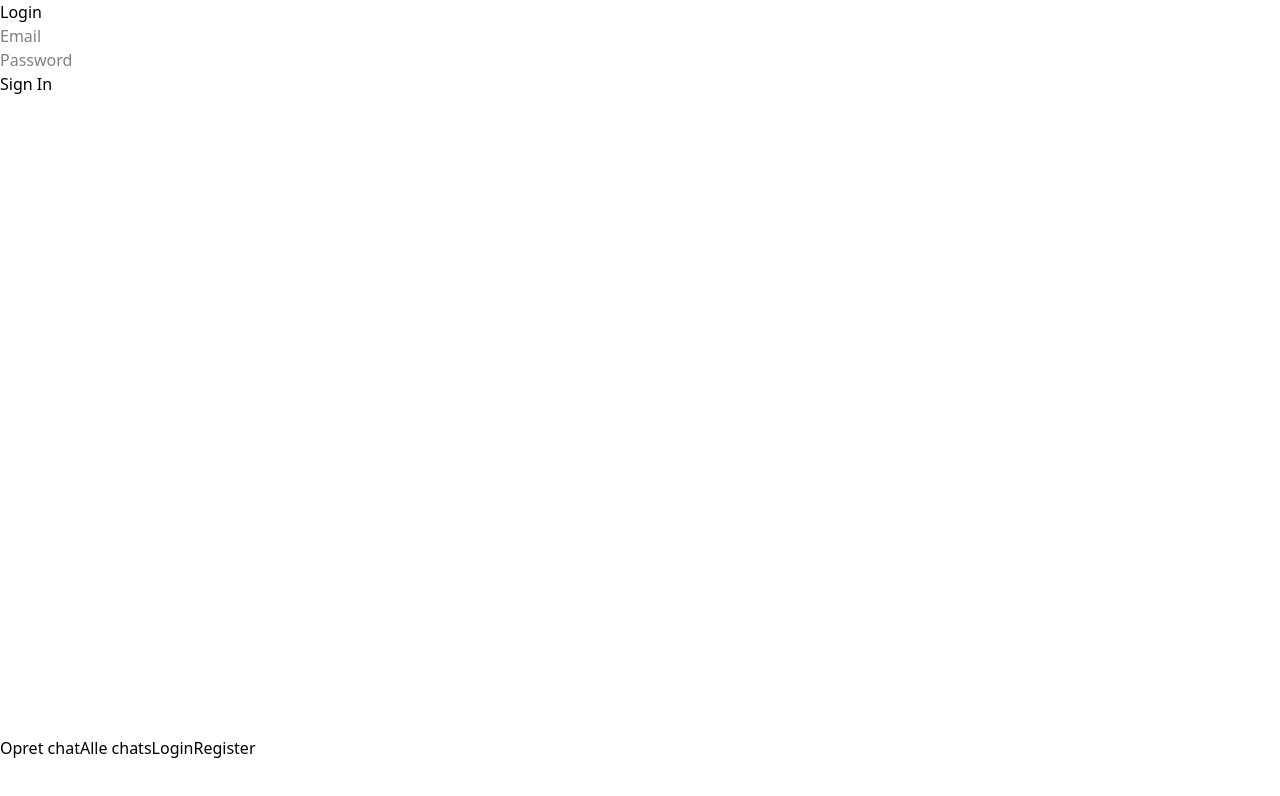
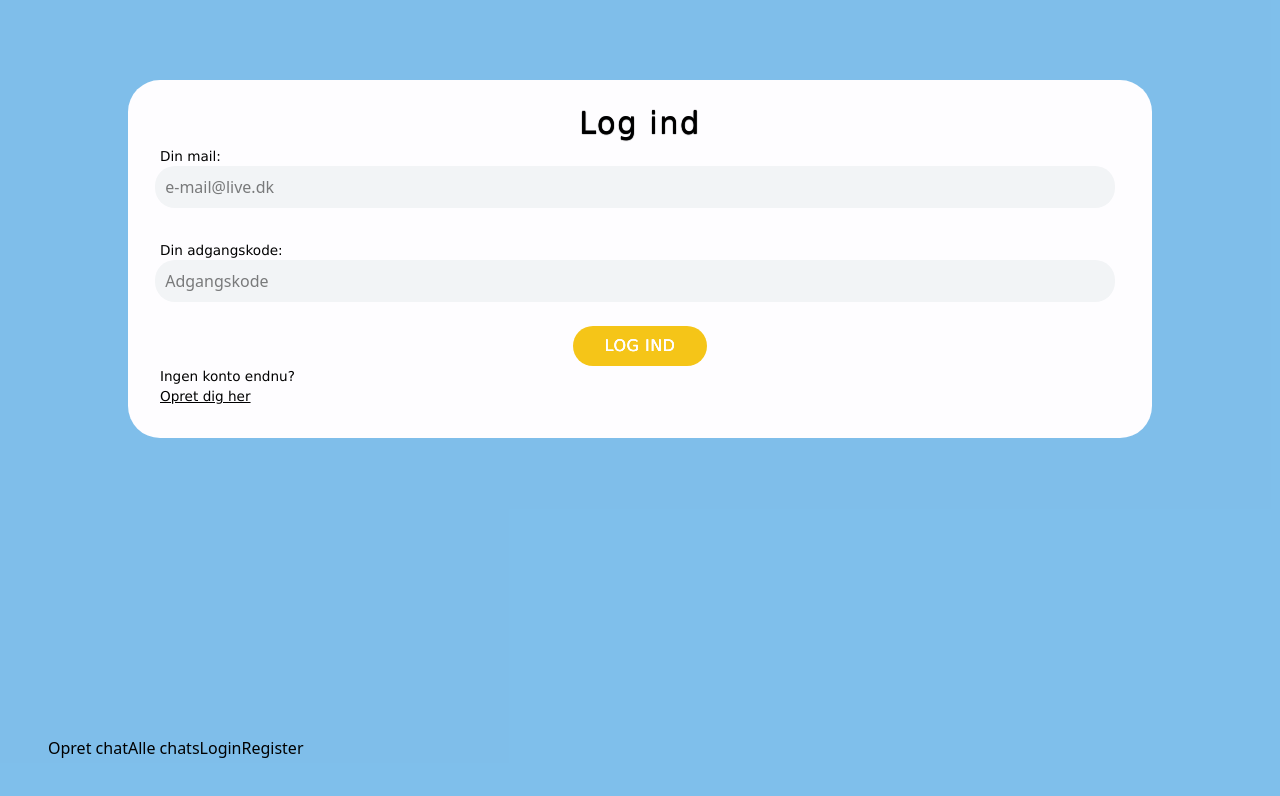
Before and after one commit to SarahCant/hop, a Next.js app: page /login in a window 1280 px wide. Shown: the top 796 px of the page. Built offline with nearby package versions, Linux system fonts and the light colour scheme; no server answers.

Commit message:
Basic styling: Fonts, CTA, input, login page

```diff
--- a/app/bottommenu.js
+++ b/app/bottommenu.js
@@ -7,7 +7,7 @@ export default function BottomMenu() {
   const { currentUser } = useAuth();
   console.log(currentUser);
   return (
-    <section className="absolute inset-x-0 bottom-10">
+    <section className="absolute inset-x-0 bottom-10 pl-12">
       <Link href="/create-chat">Opret chat</Link>
         <Link href="/">Alle chats</Link>
         {currentUser === null && (
@@ -19,7 +19,9 @@ export default function BottomMenu() {
 
         {currentUser && (
           <div>
-            {/* {currentUser.username} */} <span onClick={() => logout()}>Logout</span>
+            {/* {currentUser.username} */} <span onClick={() => logout()}>
+              <Link href="/login">Log ud</Link>
+              </span>
           </div>
         )}
 
--- a/app/globals.css
+++ b/app/globals.css
@@ -1,26 +1,71 @@
 @import "tailwindcss";
 
-/* :root {
-  --background: #ffffff;
-  --foreground: #171717;
+:root {
+  --bg: #FEFDFF;
+  --cta: #f5c518;
+  --red: #ed2424;
+  --purple: #9a72dd;
+  --blue: #0081d7;
+  --green: #55b77c;
+  --gray: #F2F4F6;
+
 }
 
-@theme inline {
-  --color-background: var(--background);
-  --color-foreground: var(--foreground);
-  --font-sans: var(--font-geist-sans);
-  --font-mono: var(--font-geist-mono);
+@import url("https://use.typekit.net/xyx5wta.css");
+@import url("https://use.typekit.net/xyx5wta.css");
+
+/* FONTS */
+p, h2, h3 {
+  font-family: "verdana", sans-serif;
+  font-style: normal;
 }
 
-@media (prefers-color-scheme: dark) {
-  :root {
-    --background: #0a0a0a;
-    --foreground: #ededed;
-  }
+h1 {
+/*   font-family: "zeitung", sans-serif;
+  font-weight: 700; */
+  font-family: "verdana", sans-serif;
+  text-shadow: 0 0.5px 0.8px currentColor, 0 0.5px 0.8px currentColor;
+  font-size: 1.9rem;
+  letter-spacing: 0.05em;
+  text-align: center;
 }
 
-body {
-  background: var(--background);
-  color: var(--foreground);
-  font-family: Arial, Helvetica, sans-serif;
-}  */
+h2 {
+  font-weight: 600;
+  font-size: 1.2rem;
+}
+
+h3 {
+  font-weight: 400;
+  font-size: 1rem;
+}
+
+p {
+  font-optical-sizing: auto;
+  font-weight: 300;
+  font-size: 0.85rem;
+/*   line-height: 1.75rem; */
+}
+
+/* INPUT FIELDS */
+.input {
+  background-color: var(--gray);
+  border-radius: 20px;
+  padding: 0.55rem;
+  padding-left: 10px;
+  margin-left: -0.3em;
+
+}
+
+/* CTA */
+.cta {
+  background-color: #f5c518;
+  padding: 0.5rem 2rem;
+  font-family: "verdana", sans-serif;
+  color: var(--bg);
+  border-radius: 40px;
+  text-shadow: 0 0 0.5px currentColor, 0 0 0.5px currentColor;
+  letter-spacing: 0.03em;
+
+
+}
--- a/app/layout.js
+++ b/app/layout.js
@@ -6,10 +6,9 @@ import BottomMenu from "./bottommenu";
 
 export default function RootLayout({ children }) {
   return (
-    <html lang="en">
-      <body>
+    <html lang="da">
+      <body className="bg-[var(--bg)]">
         <AuthProvider>
-
           {children}
           <BottomMenu />
         </AuthProvider>
--- a/app/login/page.js
+++ b/app/login/page.js
@@ -3,6 +3,8 @@
 import { useState } from "react";
 import { useRouter } from "next/navigation";
 import { login } from "../firebase";
+import Link from "next/link";
+
 
 const Login = () => {
   const router = useRouter();
@@ -20,28 +22,42 @@ const Login = () => {
   };
 
   return (
-    <div>
-      <h1>Login</h1>
+    <div className=" bg-[var(--blue)]/50 h-screen pt-20">
+      <div className="w-8/10 flex flex-col mx-auto p-8 bg-[var(--bg)] rounded-4xl">
+        <h1 className="-mt-3">Log ind</h1>
         {errorMessage && <div>{errorMessage}</div>}
         <form onSubmit={onSubmit}>
-        <div>
+          <section>
+            <p>Din mail:</p>
             <input
               type="text"
-            placeholder="Email"
+              placeholder="e-mail@live.dk"
               onChange={(e) => setEmail(e.target.value)}
+              className="input w-full"
             />
-        </div>
-        <div>
+
+          </section>
+          <section className="mt-8">
+            <p>Din adgangskode:</p>
             <input
               type="password"
-            placeholder="Password"
+              placeholder="Adgangskode"
               onChange={(e) => setPassword(e.target.value)}
+              className="input w-full"
             />
+          </section>
+          <section className="mt-6 flex flex-col mx-auto">
+            <button type="submit" className="cta mx-auto block">LOG IND</button>
+
+            <div>
+              <p>Ingen konto endnu?</p>
+              <Link href="/register">
+                <p className="underline">Opret dig her</p>
+              </Link>
             </div>
-        <div>
-          <button type="submit">Sign In</button>
+          </section>
+        </form>
       </div>
-      </form>
     </div>
   );
 };
--- a/app/page.js
+++ b/app/page.js
@@ -1,6 +1,7 @@
 "use client";
 
 import { useEffect, useState } from "react";
+import { useRouter } from "next/navigation";
 import { get, ref } from "firebase/database";
 import { database } from "./firebase";
 import { useAuth } from "@/app/context/auth";
@@ -9,9 +10,19 @@ import ChatItem from "./components/ChatItem";
 export default function ChatOverview() {
   const { currentUser, loading } = useAuth();
   const [chatIds, setChatIds] = useState([]);
+  const router = useRouter();
 
+  //redirect to login if not already
+  useEffect(() => {
+    if (!loading && !currentUser) {
+      router.push("/login");
+    }
+  }, [currentUser, loading, router]);
+
+  //load chats once authenticated
   useEffect(() => {
     if (loading || !currentUser) return;
+
     get(ref(database, `users/${currentUser.uid}/chats`))
       .then(snap => {
         if (snap.exists()) {
@@ -19,6 +30,10 @@ export default function ChatOverview() {
         } else {
           setChatIds([]);
         }
+      })
+      .catch(error => {
+        console.error('Error fetching chats:', error);
+        setChatIds([]);
       });
   }, [currentUser, loading]);
 
```
Lines whose indentation alone changed are shown as unchanged.
